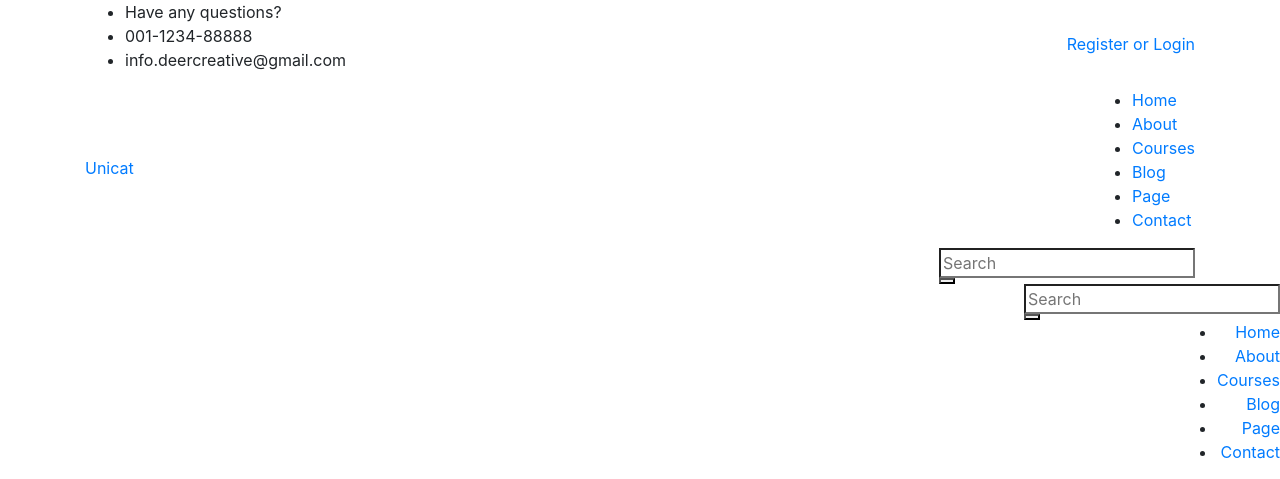
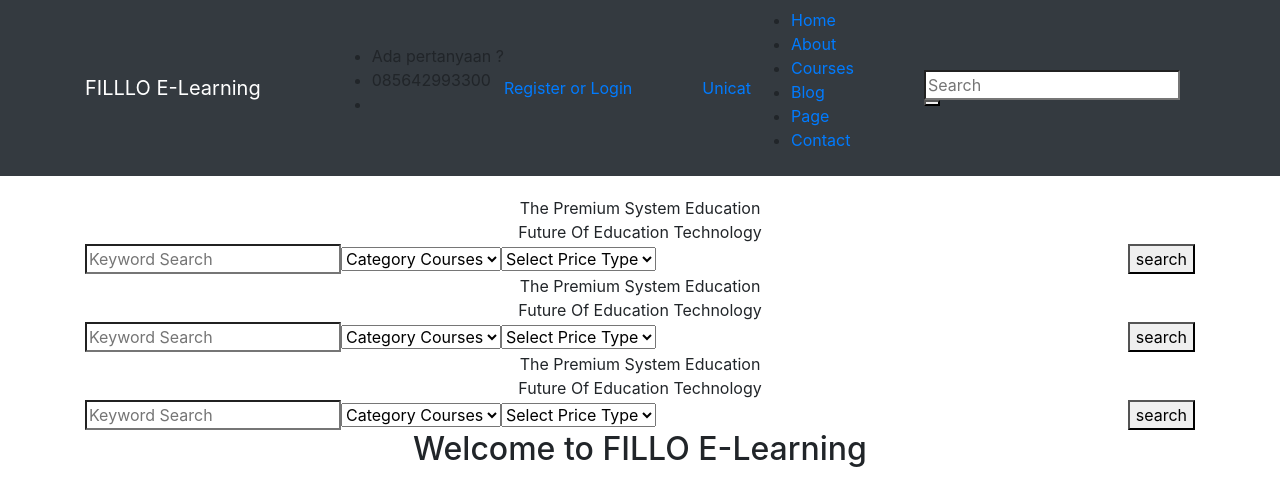
Before and after one commit to azamalfans/E-Learning, a PHP site: page /index.php in a window 1280 px wide; the page is wider, and only the part inside the window is pictured. Shown: the top 479 px of that part. Run offline with PHP 8.4, Linux system fonts and the light colour scheme; grey boxes are pictures that could not be loaded.

Commit message:
Update index.php

```diff
--- a/index.php
+++ b/index.php
@@ -2,7 +2,6 @@
 session_start();
 ?>
 <!DOCTYPE html>
-<html lang="en">
 <head>
 <title>FILLO</title>
 <link rel="stylesheet" href="css/bootstrap.min.css">
@@ -13,7 +12,15 @@ session_start();
 	<!-- Header -->
 
 	<header class="header">
-
+			<!-- Navigation -->
+  <nav class="navbar navbar-expand-lg navbar-dark bg-dark fixed-top">
+    <div class="container">
+      <a class="navbar-brand" href="index.php">
+         FILLLO E-Learning
+         </a>
+      <button class="navbar-toggler" type="button" data-toggle="collapse" data-target="#navbarResponsive" aria-controls="navbarResponsive" aria-expanded="false" aria-label="Toggle navigation">
+        <span class="navbar-toggler-icon"></span>
+      </button>
 		<!-- Top Bar -->
 		<div class="top_bar">
 			<div class="top_bar_container">
@@ -22,14 +29,14 @@ session_start();
 						<div class="col">
 							<div class="top_bar_content d-flex flex-row align-items-center justify-content-start">
 								<ul class="top_bar_contact_list">
-									<li><div class="question">Have any questions?</div></li>
+									<li><div class="question">Ada pertanyaan ?</div></li>
 									<li>
 										<i class="fa fa-phone" aria-hidden="true"></i>
-										<div>001-1234-88888</div>
+										<div>085642993300</div>
 									</li>
 									<li>
 										<i class="fa fa-envelope-o" aria-hidden="true"></i>
-										<div>info.deercreative@gmail.com</div>
+										<div></div>
 									</li>
 								</ul>
 								<div class="top_bar_login ml-auto">
@@ -244,7 +251,7 @@ session_start();
 			<div class="row">
 				<div class="col">
 					<div class="section_title_container text-center">
-						<h2 class="section_title">Welcome To Unicat E-Learning</h2>
+						<h2 class="section_title">Welcome to FILLO E-Learning</h2>
 						<div class="section_subtitle"><p>Lorem ipsum dolor sit amet, consectetur adipiscing elit. Donec vel gravida arcu. Vestibulum feugiat, sapien ultrices fermentum congue, quam velit venenatis sem</p></div>
 					</div>
 				</div>
```
